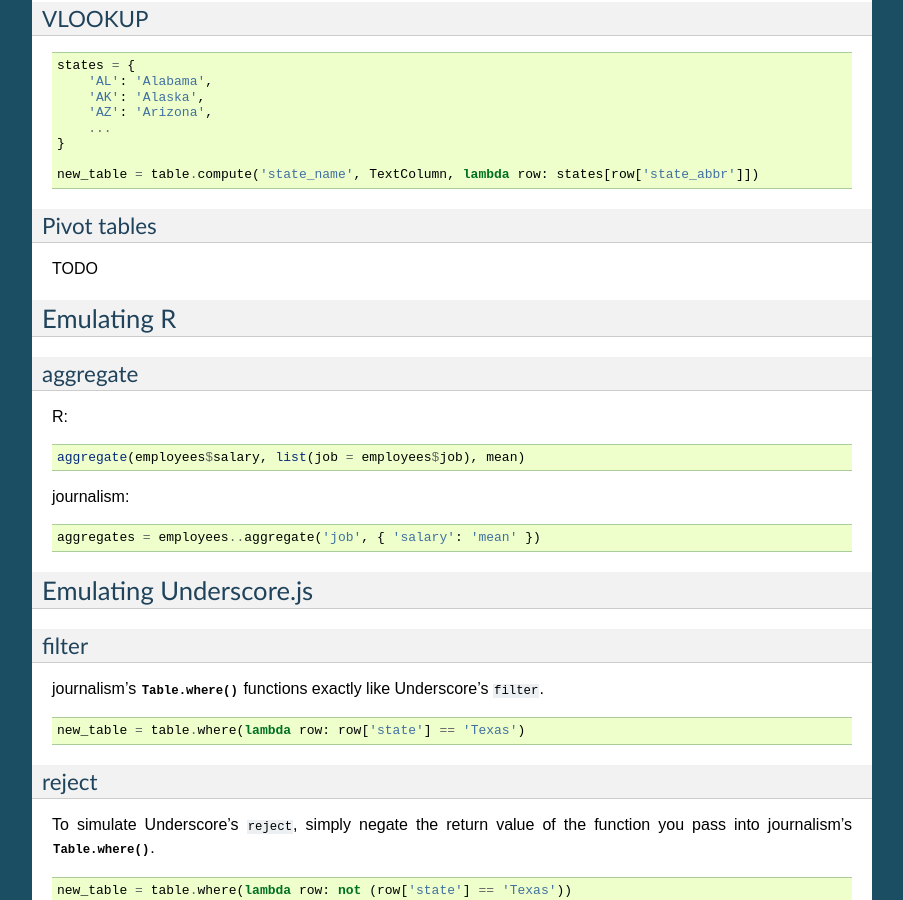
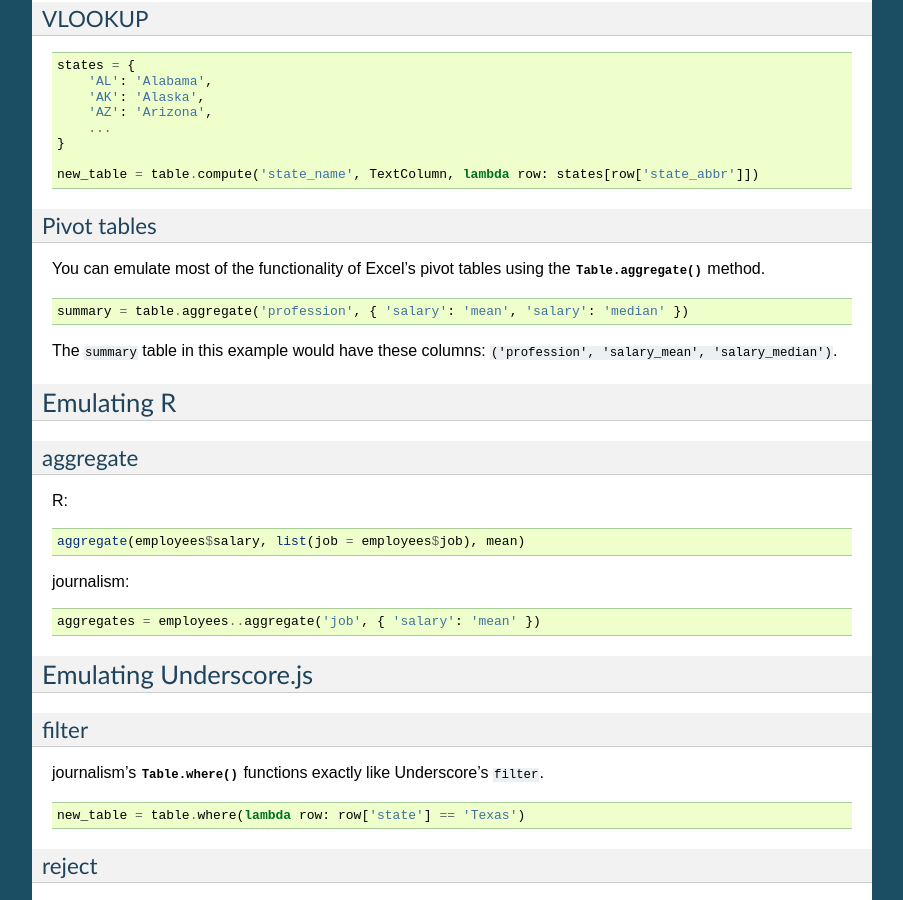
Before and after one commit to wireservice/agate, a Sphinx documentation site: the page built from docs/cookbook.rst, in a window 1280 px wide and 900 px high, scrolled down 7143 px. Shown: the whole window, without its empty margins (198-1101 px from the left). Built offline with Sphinx 7.4.7, drawn with Linux system fonts in a browser that asks for light colours.

Commit message:
Cookbook: pivot tables. Closes #41.

```diff
--- a/docs/cookbook.rst
+++ b/docs/cookbook.rst
@@ -467,7 +467,13 @@ VLOOKUP
 Pivot tables
 ------------
 
-TODO
+You can emulate most of the functionality of Excel's pivot tables using the :meth:`.Table.aggregate` method.
+
+.. code-block:: python
+
+    summary = table.aggregate('profession', { 'salary': 'mean', 'salary': 'median' })
+
+The :code:`summary` table in this example would have these columns: :code:`('profession', 'salary_mean', 'salary_median')`.
 
 Emulating R
 ===========
```
Also changed, not shown: 1 other file.
